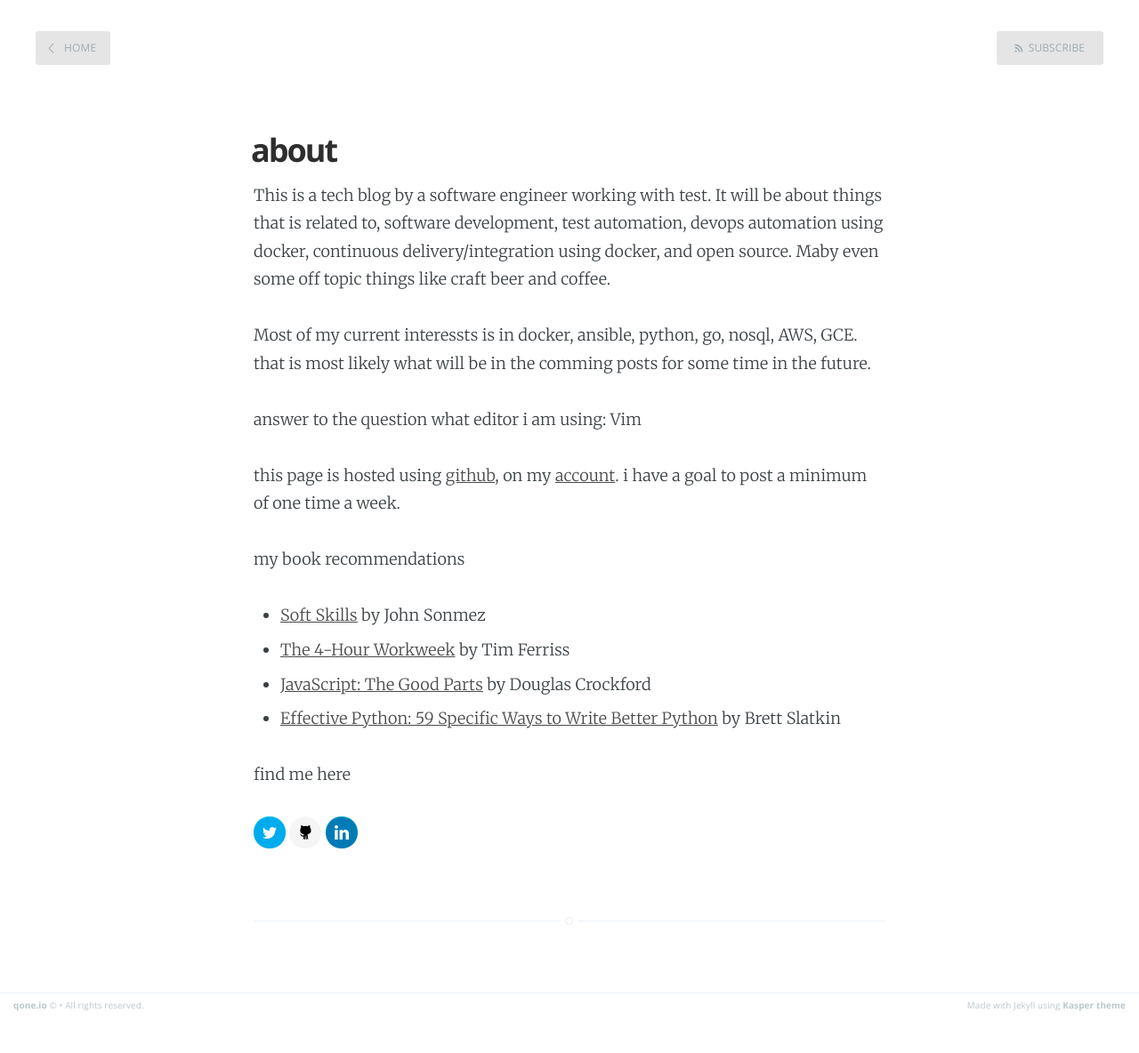
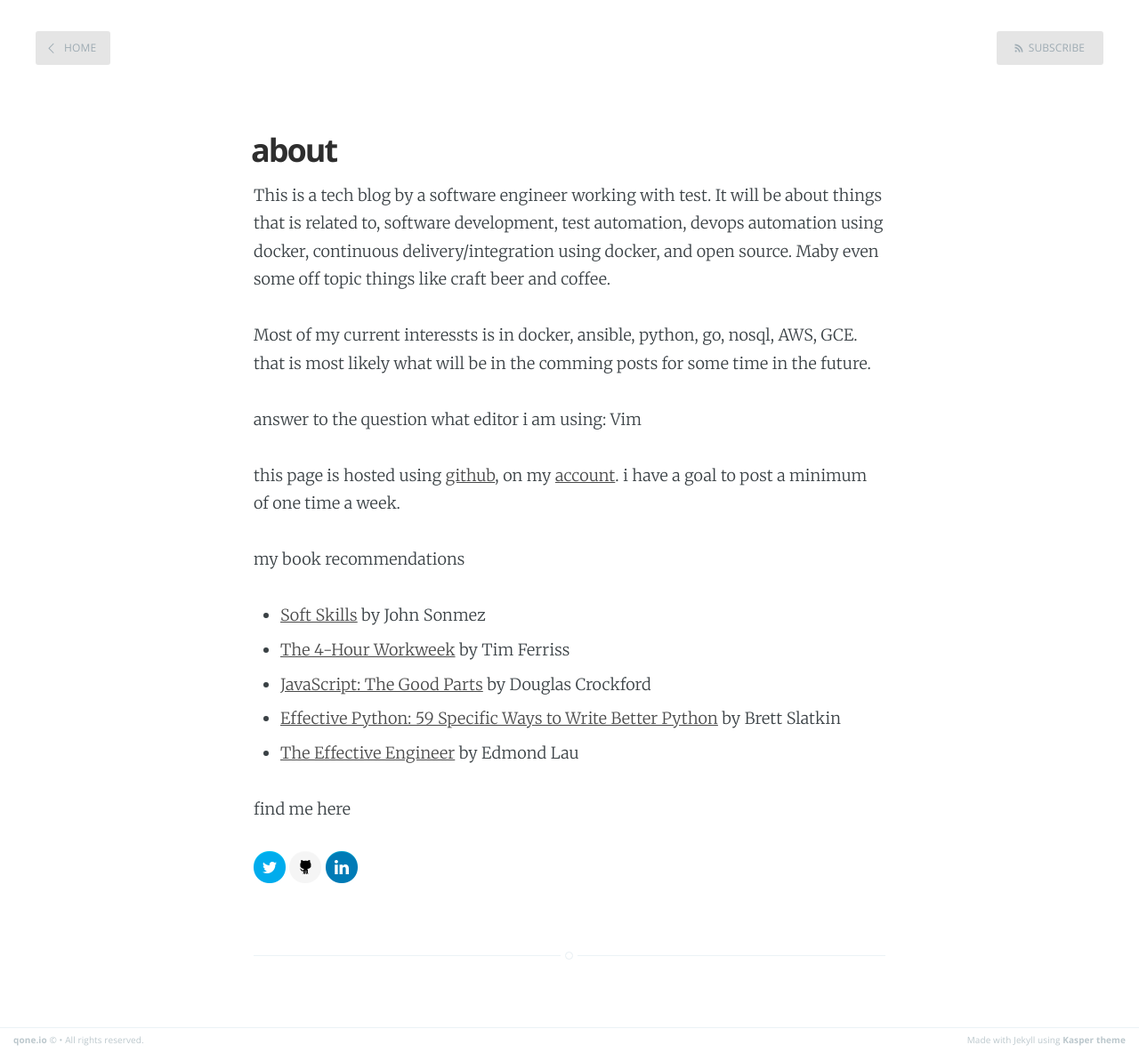
Before and after one commit to mad01/mad01.github.io, a Jekyll site: the page built from about.md, in a window 1280 px wide. Shown: the whole page at 89% size. Built offline with Jekyll 4.4.1, drawn with Linux system fonts in a browser that asks for light colours; before the commit the page ends 1145 px from its top, so only the background shows below that.

Commit message:
adding book

```diff
--- a/about.md
+++ b/about.md
@@ -18,6 +18,7 @@ my book recommendations
 - [The 4-Hour Workweek](http://www.amazon.com/The-4-Hour-Workweek-Anywhere-Expanded/dp/0307465357) by Tim Ferriss
 - [JavaScript: The Good Parts](http://www.amazon.com/JavaScript-Good-Parts-Douglas-Crockford/dp/0596517742) by Douglas Crockford
 - [Effective Python: 59 Specific Ways to Write Better Python](http://www.amazon.com/Effective-Python-Specific-Software-Development/dp/0134034287) by Brett Slatkin
+- [The Effective Engineer](http://www.theeffectiveengineer.com/) by Edmond Lau
 
 find me here
 
```
